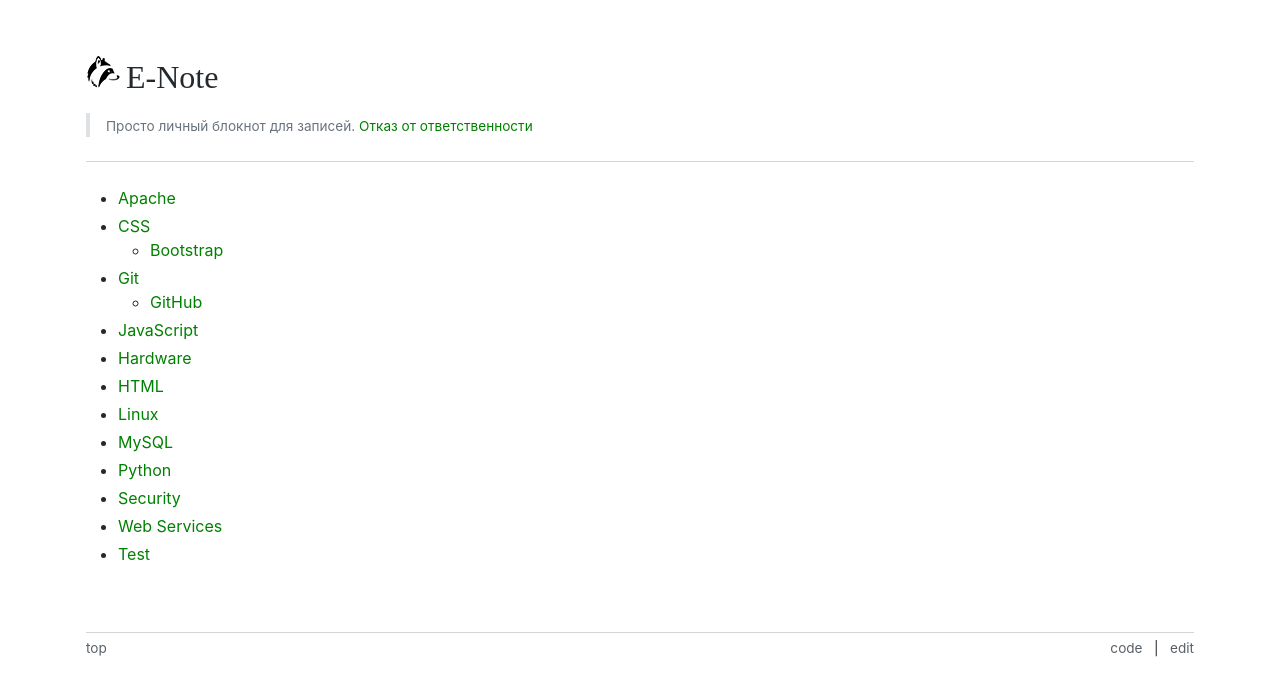
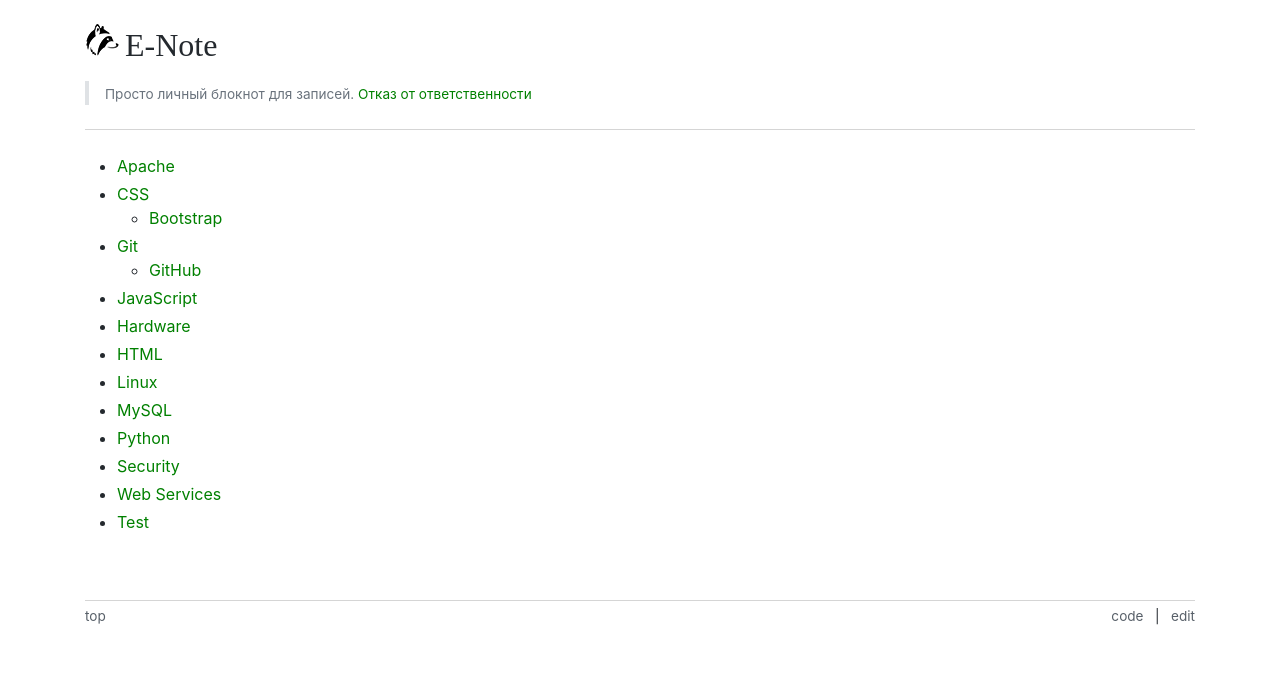
Before and after one commit to olexsyn/ITNote, a Jekyll site: the page built from README.md, in a window 1280 px wide. Shown: the top 696 px of the page. Built offline with Jekyll 4.4.1, drawn with Linux system fonts in a browser that asks for light colours; some web fonts are replaced; our own code applies the rules of GitHub Pages for plain Markdown files.

Commit message:
main container w/o paddings and margins

```diff
--- a/_layouts/default.html
+++ b/_layouts/default.html
@@ -9,7 +9,7 @@
 	<link href="{{ site.baseurl }}/css/github.css" rel="stylesheet">
 </head>
 <body><a name="top"></a>
-<div class="container px-3 my-5 markdown-body">
+<div class="container markdown-body">
 	<nav>
 		{% include breadcrumb.htm %}
 	</nav>
```
